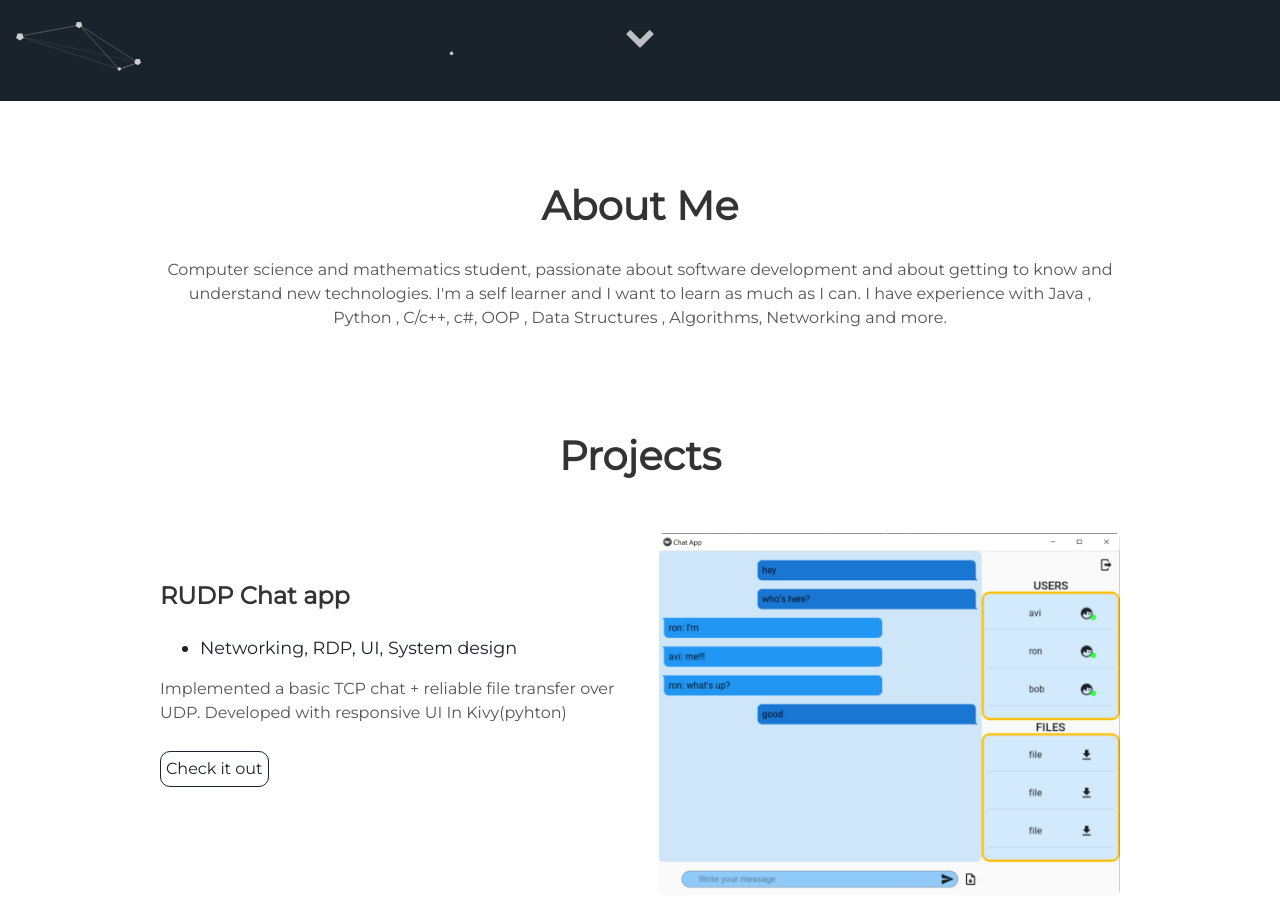
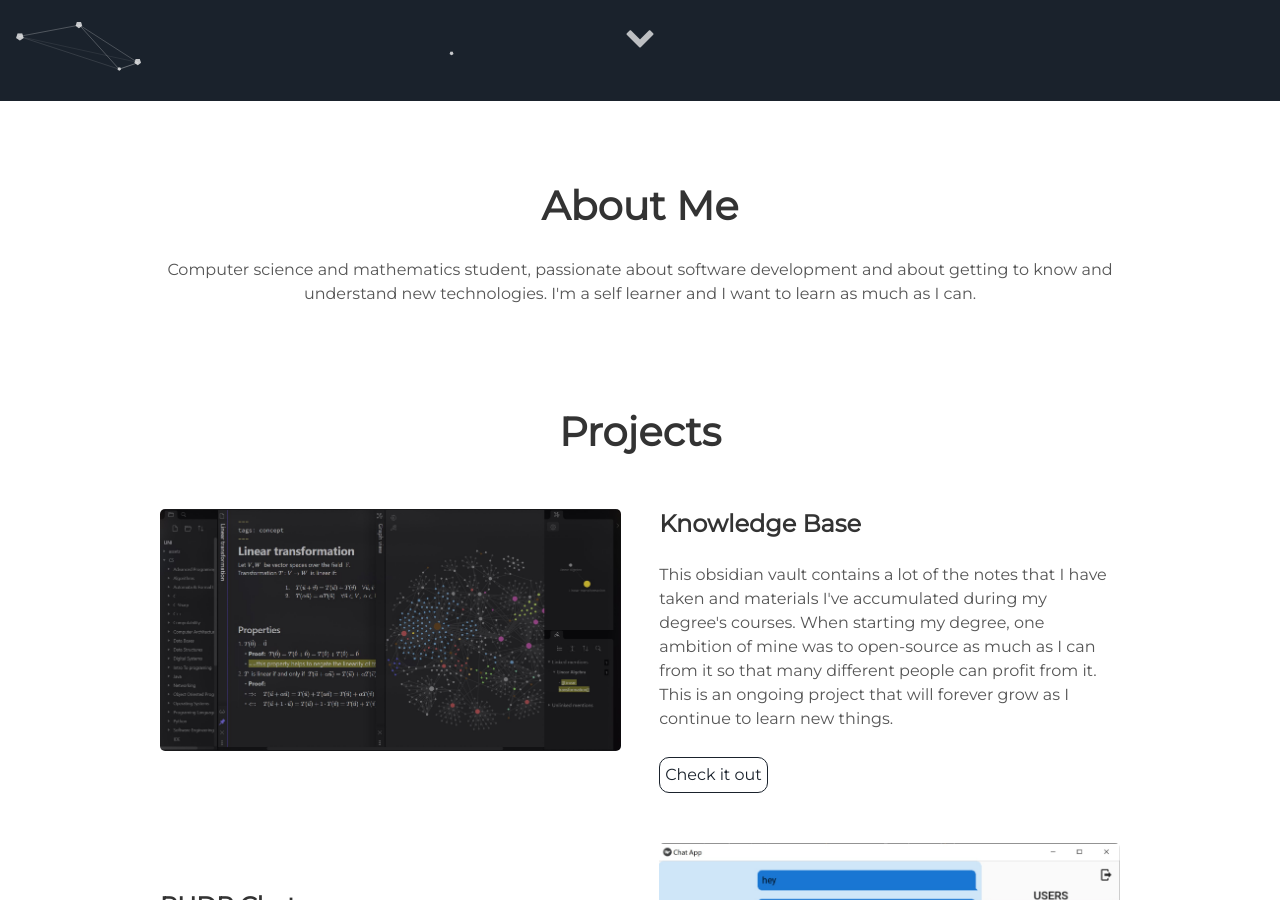
Before and after one commit to nerya0001/nerya0001.github.io, a Jekyll site: the page built from index.html, in a window 1280 px wide and 900 px high, scrolled down 799 px. Built offline with Jekyll 4.4.1, drawn with Linux system fonts in a browser that asks for light colours; some of the changed text lies outside the part shown.

Commit message:
cv update

```diff
--- a/_config.yml
+++ b/_config.yml
@@ -6,7 +6,7 @@ description: My Portfolio
 
 # User settings
 username: Nerya Bigon
-user_description: Computer science and mathematics student, passionate about software development and about getting to know and understand new technologies. I'm a self learner and I want to learn as much as I can. I have experience with Java , Python , C/c++,  c#, OOP , Data Structures , Algorithms, Networking and more.
+user_description: Computer science and mathematics student, passionate about software development and about getting to know and understand new technologies. I'm a self learner and I want to learn as much as I can.
 user_title: Software Developer
 email: neryabigon@gmail.com
 github_username:  neryabigon
--- a/_includes/projects.html
+++ b/_includes/projects.html
@@ -1,5 +1,15 @@
 <div class="user-details">
   <h1> Projects </h1>
+</div>
+<div class="user-projects">
+  <div class="images-left">
+    <img alt="obsidian" src="{{ "/assets/img/obsidianThumb.jpg" | prepend: site.baseurl }}" />
+  </div>
+  <div class="contents-right">
+    <h3> Knowledge Base </h3>
+    <p> This obsidian vault contains a lot of the notes that I have taken and materials I've accumulated during my degree's courses. When starting my degree, one ambition of mine was to open-source as much as I can from it so that many different people can profit from it. This is an ongoing project that will forever grow as I continue to learn new things.</p>
+    <a class="project-link" href="https://publish.obsidian.md/mycsvault" target="_blank">Check it out</a>
+  </div>
 </div>
 <div class="user-projects">
   <div class="images-right">
@@ -29,18 +39,8 @@
     <a class="project-link" href="https://github.com/neryabigon/Trading-site" target="_blank">Check it out</a>
   </div>
 </div>
-<div class="user-projects">
-  <div class="images-right">
-    <img alt="obsidian" src="{{ "/assets/img/obsidianThumb.jpg" | prepend: site.baseurl }}" />
-  </div>
-  <div class="contents">
-    <h3> Knowledge Base </h3>
-    <p> This obsidian vault contains a lot of the notes that I have taken and materials I've accumulated during my degree's courses. When starting my degree, one ambition of mine was to open-source as much as I can from it so that many different people can profit from it. This is an ongoing project that will forever grow as I continue to learn new things.</p>
-    <a class="project-link" href="https://publish.obsidian.md/mycsvault" target="_blank">Check it out</a>
-  </div>
-</div>
 
-<div class="user-projects">
+<!-- <div class="user-projects">
   <div class="images-left">
     <img alt="graphs" src="{{ "/assets/img/graphs.jpg" | prepend: site.baseurl }}" />
   </div>
@@ -57,4 +57,4 @@
       And also to represent the graph in an interactive graphical interface (matplotlib/drawGraph) that will introduce the algorithms.</p>
     <a class="project-link" href="https://github.com/neryabigon/Directed-Networks" target="_blank">Check it out</a>
   </div>
-</div>
+</div> -->
```
Also changed, not shown: 1 other file.
